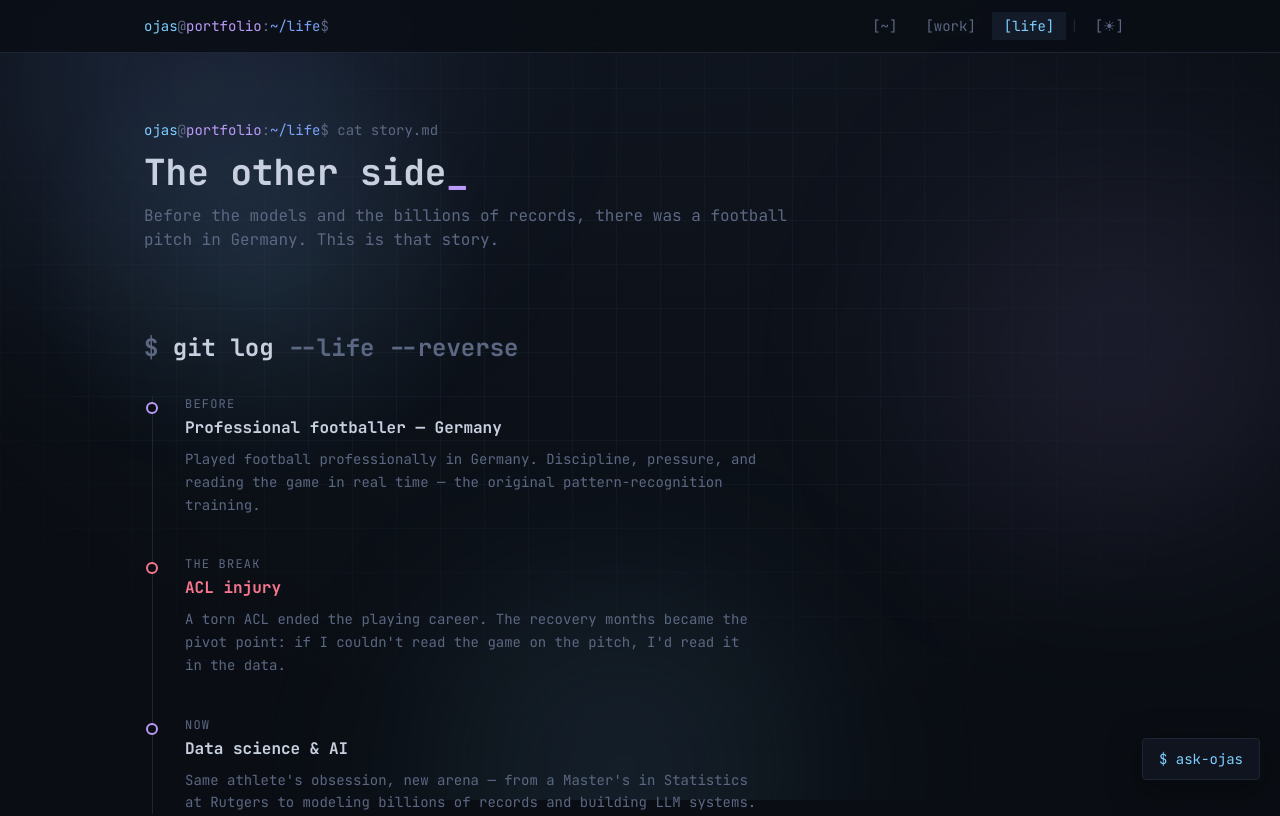
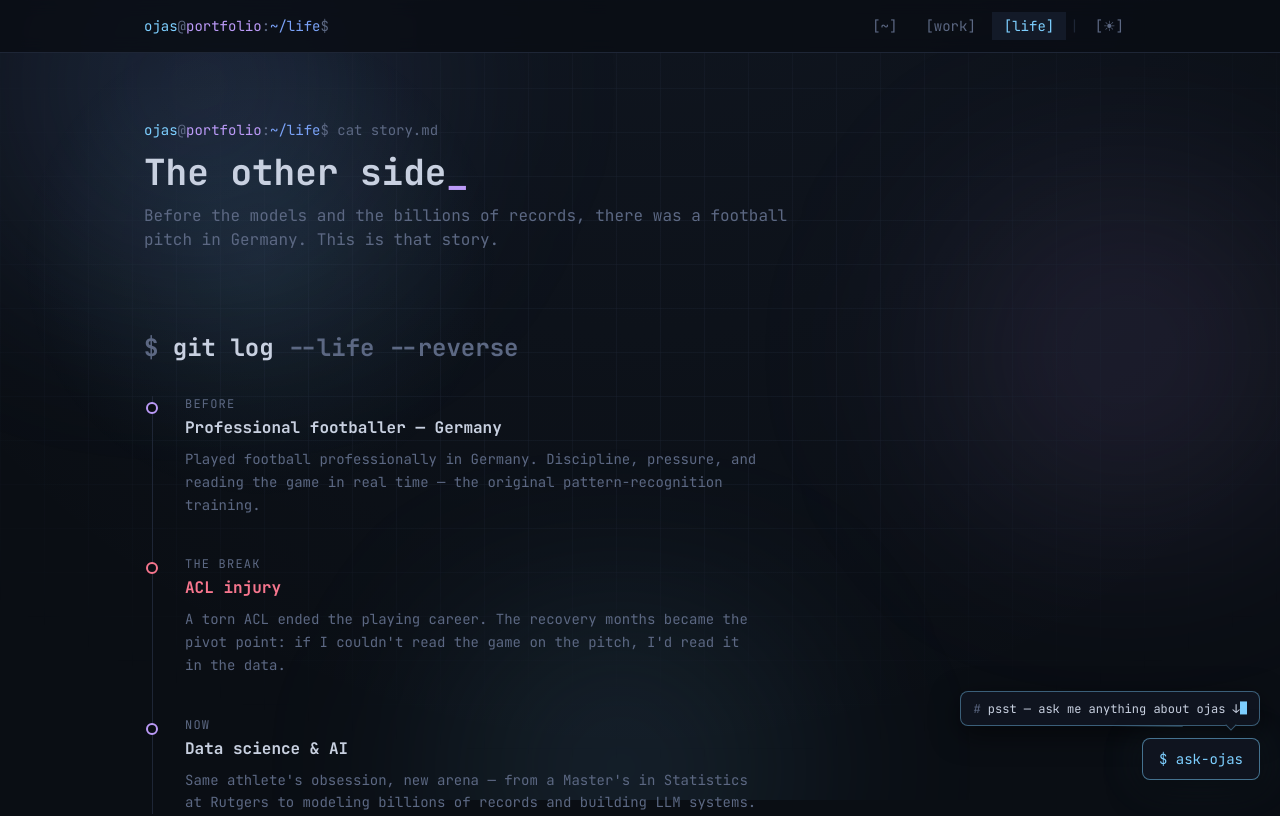
Before and after one commit to ojassharma7/ojas-portfolio-typescript-node.js-, a Next.js app: page /life in a window 1280 px wide. Shown: the top 816 px of the page. Built offline with nearby package versions, Linux system fonts and the light colour scheme.

Commit message:
ask-ojas button: breathing glow, guiding beam, cursor magnet, typed nudge

```diff
--- a/src/components/ChatBot.tsx
+++ b/src/components/ChatBot.tsx
@@ -2,6 +2,7 @@
 
 import { useEffect, useRef, useState } from 'react';
 import { AnimatePresence, motion } from 'framer-motion';
+import Typewriter from '@/components/Typewriter';
 
 interface Message {
   role: 'user' | 'assistant';
@@ -17,8 +18,18 @@ export default function ChatBot() {
   const [messages, setMessages] = useState<Message[]>([]);
   const [input, setInput] = useState('');
   const [isLoading, setIsLoading] = useState(false);
+  const [everOpened, setEverOpened] = useState(false);
+  const [showNudge, setShowNudge] = useState(false);
   const endRef = useRef<HTMLDivElement>(null);
   const inputRef = useRef<HTMLInputElement>(null);
+  const buttonRef = useRef<HTMLButtonElement>(null);
+
+  const openChat = () => {
+    setIsOpen(true);
+    setEverOpened(true);
+    setShowNudge(false);
+  };
+  const toggleChat = () => (isOpen ? setIsOpen(false) : openChat());
 
   // red: close + wipe the conversation (next open starts fresh)
   const handleClose = () => {
@@ -31,6 +42,46 @@ export default function ChatBot() {
   const handleMinimize = () => setIsOpen(false);
   // yellow: toggle a roomier size (not fullscreen)
   const handleMaximize = () => setMaximized((v) => !v);
+
+  // typed nudge bubble: appears a few seconds in, retires after first open
+  useEffect(() => {
+    if (everOpened) return;
+    const show = setTimeout(() => setShowNudge(true), 3500);
+    const hide = setTimeout(() => setShowNudge(false), 15000);
+    return () => {
+      clearTimeout(show);
+      clearTimeout(hide);
+    };
+  }, [everOpened]);
+
+  // cursor-reactive magnet: button brightens & leans toward a nearby cursor
+  useEffect(() => {
+    const btn = buttonRef.current;
+    if (!btn) return;
+    if (isOpen || !window.matchMedia('(pointer: fine)').matches) return;
+
+    let raf = 0;
+    const onMove = (e: MouseEvent) => {
+      const r = btn.getBoundingClientRect();
+      const dx = e.clientX - (r.left + r.width / 2);
+      const dy = e.clientY - (r.top + r.height / 2);
+      const prox = Math.max(0, 1 - Math.hypot(dx, dy) / 300); // 0 (far) … 1 (on it)
+      cancelAnimationFrame(raf);
+      raf = requestAnimationFrame(() => {
+        btn.style.transform = `translateY(${prox * -5}px) scale(${1 + prox * 0.09})`;
+        btn.style.boxShadow = `0 8px 32px rgba(0,0,0,0.5), 0 0 ${18 + prox * 46}px rgba(125,207,255,${0.08 + prox * 0.45})`;
+        btn.style.borderColor = `rgba(125,207,255,${0.3 + prox * 0.6})`;
+      });
+    };
+    window.addEventListener('mousemove', onMove);
+    return () => {
+      window.removeEventListener('mousemove', onMove);
+      cancelAnimationFrame(raf);
+      btn.style.transform = '';
+      btn.style.boxShadow = '';
+      btn.style.borderColor = '';
+    };
+  }, [isOpen]);
 
   useEffect(() => {
     endRef.current?.scrollIntoView({ behavior: 'smooth' });
@@ -73,13 +124,49 @@ export default function ChatBot() {
 
   return (
     <>
-      <button
-        onClick={() => setIsOpen((v) => !v)}
-        aria-label="Open ask-ojas chat"
-        className="fixed bottom-5 right-5 z-50 rounded border border-term-border bg-term-surface px-4 py-2.5 text-sm text-term-cyan shadow-[0_8px_32px_rgba(0,0,0,0.5)] transition-all hover:-translate-y-0.5 hover:border-term-cyan/50"
-      >
-        {isOpen ? '[x] close' : '$ ask-ojas'}
-      </button>
+      <div className="fixed bottom-5 right-5 z-50">
+        {/* attention cues — retire once the chat has been opened */}
+        {!everOpened && !isOpen && (
+          <>
+            {/* breathing glow behind the button */}
+            <span className="pointer-events-none absolute inset-0 -z-10 rounded-lg bg-term-cyan/30 blur-xl animate-glow-pulse" />
+            {/* guiding light beam darting toward the button */}
+            <span className="pointer-events-none absolute right-6 top-1/2 -z-10 h-px w-28 origin-right -rotate-[24deg] bg-gradient-to-l from-term-cyan to-transparent animate-beam-sweep" />
+          </>
+        )}
+
+        {/* typed nudge bubble */}
+        <AnimatePresence>
+          {showNudge && !isOpen && (
+            <motion.button
+              onClick={openChat}
+              initial={{ opacity: 0, y: 8, scale: 0.96 }}
+              animate={{ opacity: 1, y: 0, scale: 1 }}
+              exit={{ opacity: 0, y: 8, scale: 0.96 }}
+              transition={{ duration: 0.25 }}
+              className="absolute bottom-full right-0 mb-3 w-max max-w-[78vw] rounded-lg border border-term-cyan/40 bg-term-surface px-3 py-2 text-left text-xs text-term-text shadow-[0_8px_28px_rgba(0,0,0,0.5)]"
+            >
+              <span className="prompt-symbol"># </span>
+              <Typewriter
+                text="psst — ask me anything about ojas ↓"
+                speed={32}
+                startDelay={120}
+              />
+              {/* little pointer tail */}
+              <span className="absolute -bottom-1 right-6 h-2 w-2 rotate-45 border-b border-r border-term-cyan/40 bg-term-surface" />
+            </motion.button>
+          )}
+        </AnimatePresence>
+
+        <button
+          ref={buttonRef}
+          onClick={toggleChat}
+          aria-label="Open ask-ojas chat"
+          className="relative rounded-lg border border-term-cyan/50 bg-term-surface px-4 py-2.5 text-sm text-term-cyan shadow-[0_8px_32px_rgba(0,0,0,0.5)] transition-colors"
+        >
+          {isOpen ? '[x] close' : '$ ask-ojas'}
+        </button>
+      </div>
 
       <AnimatePresence>
         {isOpen && (
--- a/tailwind.config.ts
+++ b/tailwind.config.ts
@@ -25,11 +25,23 @@ const config: Config = {
       },
       animation: {
         blink: 'blink 1.1s step-end infinite',
+        'glow-pulse': 'glow-pulse 2.8s ease-in-out infinite',
+        'beam-sweep': 'beam-sweep 4.5s ease-in-out infinite',
       },
       keyframes: {
         blink: {
           '0%, 100%': { opacity: '1' },
           '50%': { opacity: '0' },
+        },
+        'glow-pulse': {
+          '0%, 100%': { opacity: '0.3', transform: 'scale(1)' },
+          '50%': { opacity: '0.65', transform: 'scale(1.18)' },
+        },
+        'beam-sweep': {
+          '0%': { opacity: '0', transform: 'translate(-70px,-44px) scaleX(0.5)' },
+          '20%': { opacity: '0.8' },
+          '70%': { opacity: '0.8' },
+          '100%': { opacity: '0', transform: 'translate(6px,4px) scaleX(1.1)' },
         },
       },
     },
```
